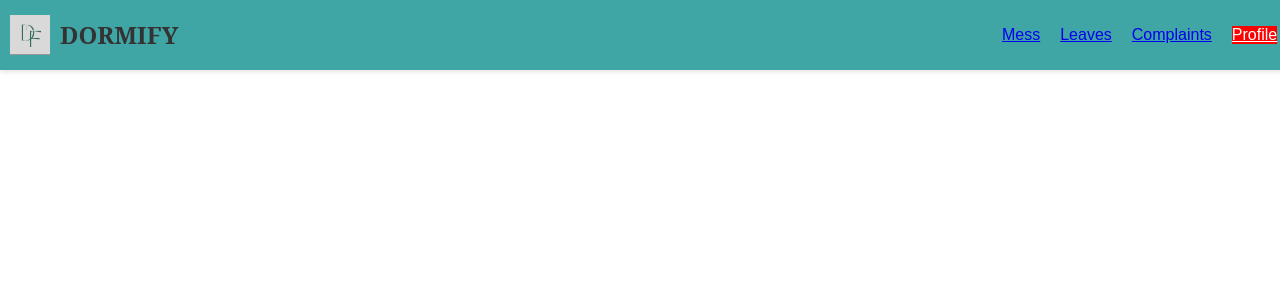
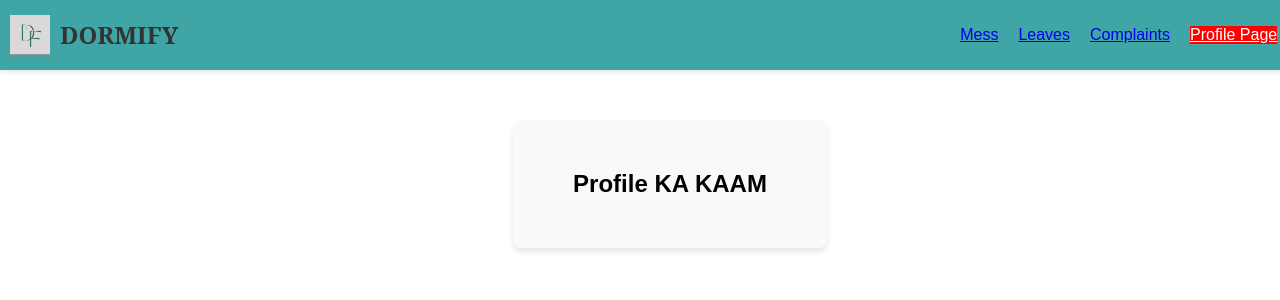
Before and after one commit to NoorArora07/hostel-management, a React (Vite) app in the folder frontend/: page /profile in a window 1280 px wide. Shown: the top 300 px of the page. Built offline with nearby package versions, Linux system fonts and the light colour scheme.

Commit message:
routing complete

```diff
--- a/frontend/src/App.jsx
+++ b/frontend/src/App.jsx
@@ -7,7 +7,7 @@ import Homepage from './Components/HomePage/homepage';;
 import Mess from './Components/Mess/Mess';
 import Leaves from './Components/Leaves/Leaves';
 import Complaints from './Components/Complaints/Complaints';
-import ProfilePage from './Components/Profile/Profile';
+import Profile from './Components/Profile/Profile';
 import NoPage from './Components/Login/NoPage';
 import Navbar from './Components/Navbar/Navbar';
 
@@ -34,7 +34,7 @@ function App() {
       element: <><Navbar /><Mess /></>
     },
     {
-      path: "/about",
+      path: "/leaves",
       element: <><Navbar /><Leaves /></>
     },
     {
@@ -43,7 +43,7 @@ function App() {
     },
     {
       path: "/profile",
-      element: <><Navbar /><ProfilePage /></>
+      element: <><Navbar /><Profile /></>
     },
     {
       path: "*",
--- a/frontend/src/Components/NavBar/navbar.jsx
+++ b/frontend/src/Components/NavBar/navbar.jsx
@@ -11,10 +11,10 @@ const Navbar = () => {
         <h1>DORMIFY</h1>
       </div>
       <ul>
-        <NavLink className={({ isActive }) => isActive ? "red" : ""} to="/"><li>Mess</li></NavLink>
-        <NavLink className={({ isActive }) => isActive ? "red" : ""} to="/about"><li>Leaves</li></NavLink>
+        <NavLink className={({ isActive }) => isActive ? "red" : ""} to="/mess"><li>Mess</li></NavLink>
+        <NavLink className={({ isActive }) => isActive ? "red" : ""} to="/leaves"><li>Leaves</li></NavLink>
         <NavLink className={({ isActive }) => isActive ? "red" : ""} to="/complaints"><li>Complaints</li></NavLink>
-        <NavLink className={({ isActive }) => isActive ? "red" : ""} to="/profile"><li>Profile</li></NavLink>
+        <NavLink className={({ isActive }) => isActive ? "red" : ""} to="/profile"><li>Profile Page</li></NavLink>
       </ul>
     </nav>
   );
--- a/frontend/src/Components/Profile/Profile.jsx
+++ b/frontend/src/Components/Profile/Profile.jsx
@@ -1,49 +1,60 @@
-// import React from 'react';
-// import { Card, CardContent, CardHeader, CardTitle } from "@/components/ui/card"
-// import { Avatar, AvatarFallback, AvatarImage } from "@/components/ui/avatar"
+// // import React from 'react';
+// // import { Card, CardContent, CardHeader, CardTitle } from "@/components/ui/card"
+// // import { Avatar, AvatarFallback, AvatarImage } from "@/components/ui/avatar"
 
-function ProfilePage() {
+// function ProfilePage() {
 
-//   const userProfile = {
-//     username: "JohnDoe",
-//     email: "johndoe@example.com",
-//     sid: "S12345",
-//     branch: "Computer Science",
-//     phoneNumber: "+1 (555) 123-4567",
-//     parentNumber: "+1 (555) 987-6543"
-//   };
+// //   const userProfile = {
+// //     username: "JohnDoe",
+// //     email: "johndoe@example.com",
+// //     sid: "S12345",
+// //     branch: "Computer Science",
+// //     phoneNumber: "+1 (555) 123-4567",
+// //     parentNumber: "+1 (555) 987-6543"
+// //   };
+
+//   return (
+//     <div className="container mx-auto py-8">
+//       {/* <Card className="max-w-2xl mx-auto">
+//         <CardHeader className="flex flex-row items-center gap-4">
+//           <Avatar className="w-20 h-20">
+//             <AvatarImage src="/placeholder.svg" alt={userProfile.username} />
+//             <AvatarFallback>{userProfile.username.slice(0, 2).toUpperCase()}</AvatarFallback>
+//           </Avatar>
+//           <div>
+//             <CardTitle className="text-2xl">{userProfile.username}</CardTitle>
+//             <p className="text-muted-foreground">{userProfile.branch}</p>
+//           </div>
+//         </CardHeader>
+//         <CardContent>
+//           <dl className="grid grid-cols-1 gap-4 sm:grid-cols-2">
+//             {Object.entries(userProfile).map(([key, value]) => (
+//               key !== 'username' && key !== 'branch' && (
+//                 <div key={key} className="flex flex-col">
+//                   <dt className="text-sm font-medium text-muted-foreground capitalize">
+//                     {key.replace(/([A-Z])/g, ' $1').trim()}
+//                   </dt>
+//                   <dd className="mt-1 text-sm text-foreground">{value}</dd>
+//                 </div>
+//               )
+//             ))}
+//           </dl>
+//         </CardContent>
+//       </Card> */}
+//       <h2>PROFILE PAGE</h2>
+//     </div>
+//   );
+// }
+
+// export default ProfilePage;
+
+const Profile = () => {
 
   return (
-    <div className="container mx-auto py-8">
-      {/* <Card className="max-w-2xl mx-auto">
-        <CardHeader className="flex flex-row items-center gap-4">
-          <Avatar className="w-20 h-20">
-            <AvatarImage src="/placeholder.svg" alt={userProfile.username} />
-            <AvatarFallback>{userProfile.username.slice(0, 2).toUpperCase()}</AvatarFallback>
-          </Avatar>
-          <div>
-            <CardTitle className="text-2xl">{userProfile.username}</CardTitle>
-            <p className="text-muted-foreground">{userProfile.branch}</p>
-          </div>
-        </CardHeader>
-        <CardContent>
-          <dl className="grid grid-cols-1 gap-4 sm:grid-cols-2">
-            {Object.entries(userProfile).map(([key, value]) => (
-              key !== 'username' && key !== 'branch' && (
-                <div key={key} className="flex flex-col">
-                  <dt className="text-sm font-medium text-muted-foreground capitalize">
-                    {key.replace(/([A-Z])/g, ' $1').trim()}
-                  </dt>
-                  <dd className="mt-1 text-sm text-foreground">{value}</dd>
-                </div>
-              )
-            ))}
-          </dl>
-        </CardContent>
-      </Card> */}
-      <h2>PROFILE PAGE</h2>
-    </div>
+      <div className="login-container">
+         <h2>Profile KA KAAM</h2>
+      </div>
   );
-}
+};
 
-export default ProfilePage;
+export default Profile;
```
